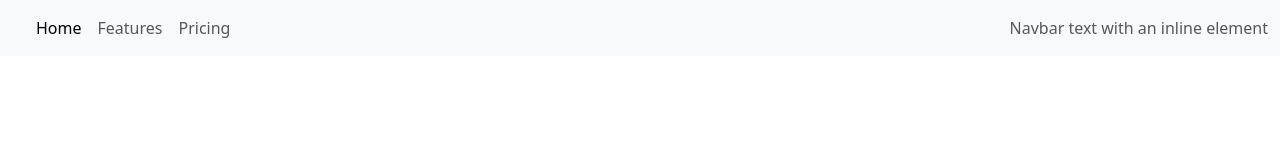
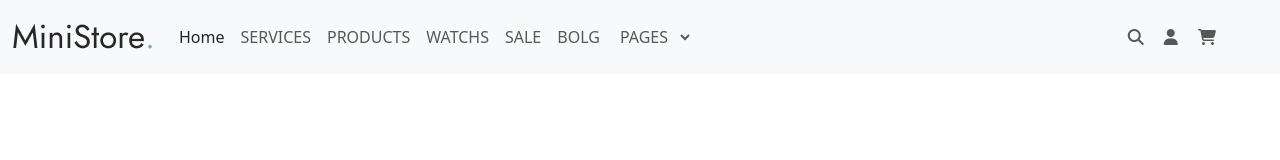
Before and after one commit to Gasbiachraf/Mini_Store., a website: page index.html in a window 1280 px wide. Drawn offline with nearby package versions, Linux system fonts and the light colour scheme.

Commit message:
fin navbar

```diff
--- a/index.html
+++ b/index.html
@@ -12,26 +12,42 @@
     <header>
         <!-- navbar -->
         <nav class="navbar navbar-expand-lg bg-body-tertiary">
-            <div class="container-fluid">
-                <a class="navbar-brand" href="#"><img src="./public/images/" alt=""></a>
+            <div class="container-fluid ">
+                <a class="navbar-brand" href="#"><img src="./public/images/main-logo.png" alt=""></a>
                 <button class="navbar-toggler" type="button" data-bs-toggle="collapse" data-bs-target="#navbarText"
                     aria-controls="navbarText" aria-expanded="false" aria-label="Toggle navigation">
                     <span class="navbar-toggler-icon"></span>
                 </button>
-                <div class="collapse navbar-collapse" id="navbarText">
-                    <ul class="navbar-nav me-auto mb-2 mb-lg-0">
+                <div class="collapse navbar-collapse " id="navbarText">
+                    <ul class="navbar-nav me-auto mb-2 mb-lg-0 d-flex end-50 ">
                         <li class="nav-item">
-                            <a class="nav-link active" aria-current="page" href="#">Home</a>
+                            <a class="nav-link active text-dark" aria-current="page" href="#">Home</a>
                         </li>
                         <li class="nav-item">
-                            <a class="nav-link" href="#">Features</a>
+                            <a class="nav-link" href="#">SERVICES</a>
                         </li>
                         <li class="nav-item">
-                            <a class="nav-link" href="#">Pricing</a>
+                            <a class="nav-link" href="#">PRODUCTS</a>
+                        </li>
+                        <li class="nav-item">
+                            <a class="nav-link" href="#">WATCHS</a>
+                        </li>
+                        <li class="nav-item">
+                            <a class="nav-link" href="#">SALE</a>
+                        </li>
+                        <li class="nav-item">
+                            <a class="nav-link" href="#">BOLG</a>
+                        </li>
+                        <li class="nav-item">
+                            <select class="nav-link" href="#">
+                                <option value="">PAGES</option>
+                            </select>
                         </li>
                     </ul>
-                    <span class="navbar-text">
-                        Navbar text with an inline element
+                    <span class="navbar-text position-absolute end-0 pe-5">
+                        <i class="fa-solid fa-magnifying-glass pe-3"></i>
+                        <i class="fa-solid fa-user pe-3"></i>
+                        <i class="fa-solid fa-cart-shopping pe-3"></i>
                     </span>
                 </div>
             </div>
```
